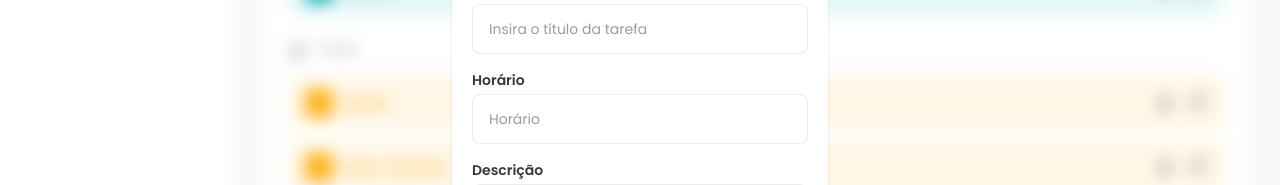
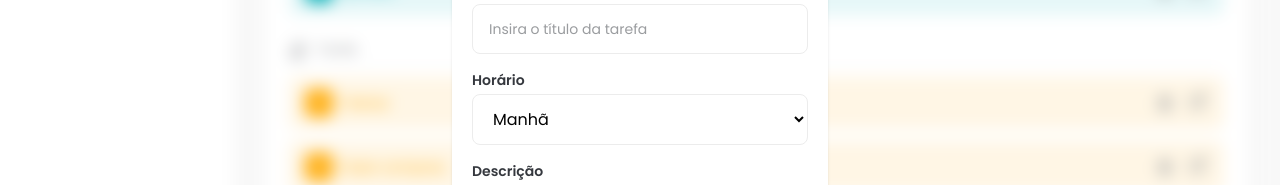
Before and after one commit to thi7silva/TaskManager, a React (Vite) app: page / in a window 1280 px wide. Both pictures are taken after a click on the button "Nova tarefa". Shown: the part 303-488 px from the top of the page. Built offline with nearby package versions, Linux system fonts and the light colour scheme.

Commit message:
feat: add InputLabel component

```diff
--- a/src/components/AddTaskDialog.jsx
+++ b/src/components/AddTaskDialog.jsx
@@ -6,6 +6,7 @@
 
 import Button from './Button';
 import Input from './Input';
+import InputLabel from './InputLabel';
 
 const AddTaskDialog = ({ isOpen, handleClose }) => {
   const nodeRef = useRef();
@@ -39,7 +40,19 @@
                   label="Título"
                   placeholder="Insira o título da tarefa"
                 />
-                <Input id="time" label="Horário" placeholder="Horário" />
+
+                <div className="flex flex-col gap-1 text-left">
+                  <InputLabel htmlFor="time">Horário</InputLabel>
+                  <select
+                    id="time"
+                    className="rounded-lg border border-solid border-[#ECECEC] px-4 py-3 outline-[#00ADB5] placeholder:text-sm placeholder:text-[#9A9C9F]"
+                  >
+                    <option value="morning">Manhã</option>
+                    <option value="afternoon">Tarde</option>
+                    <option value="evening">Noite</option>
+                  </select>
+                </div>
+
                 <Input
                   id="description"
                   label="Descrição"
--- a/src/components/Input.jsx
+++ b/src/components/Input.jsx
@@ -1,9 +1,9 @@
+import InputLabel from './InputLabel';
+
 const Input = ({ label, ...rest }) => {
   return (
     <div className="flex flex-col space-y-1 text-left">
-      <label className="text-sm font-semibold text-[#35383E]" htmlFor={rest.id}>
-        {label}
-      </label>
+      <InputLabel htmlFor={rest.id}>{label}</InputLabel>
       <input
         className="rounded-lg border border-solid border-[#ECECEC] px-4 py-3 outline-[#00ADB5] placeholder:text-sm placeholder:text-[#9A9C9F]"
         {...rest}
--- /dev/null
+++ b/src/components/InputLabel.jsx
@@ -0,0 +1,9 @@
+const InputLabel = (props) => {
+  return (
+    <label className="text-sm font-semibold text-[#35383E]" {...props}>
+      {props.children}
+    </label>
+  );
+};
+
+export default InputLabel;
```
